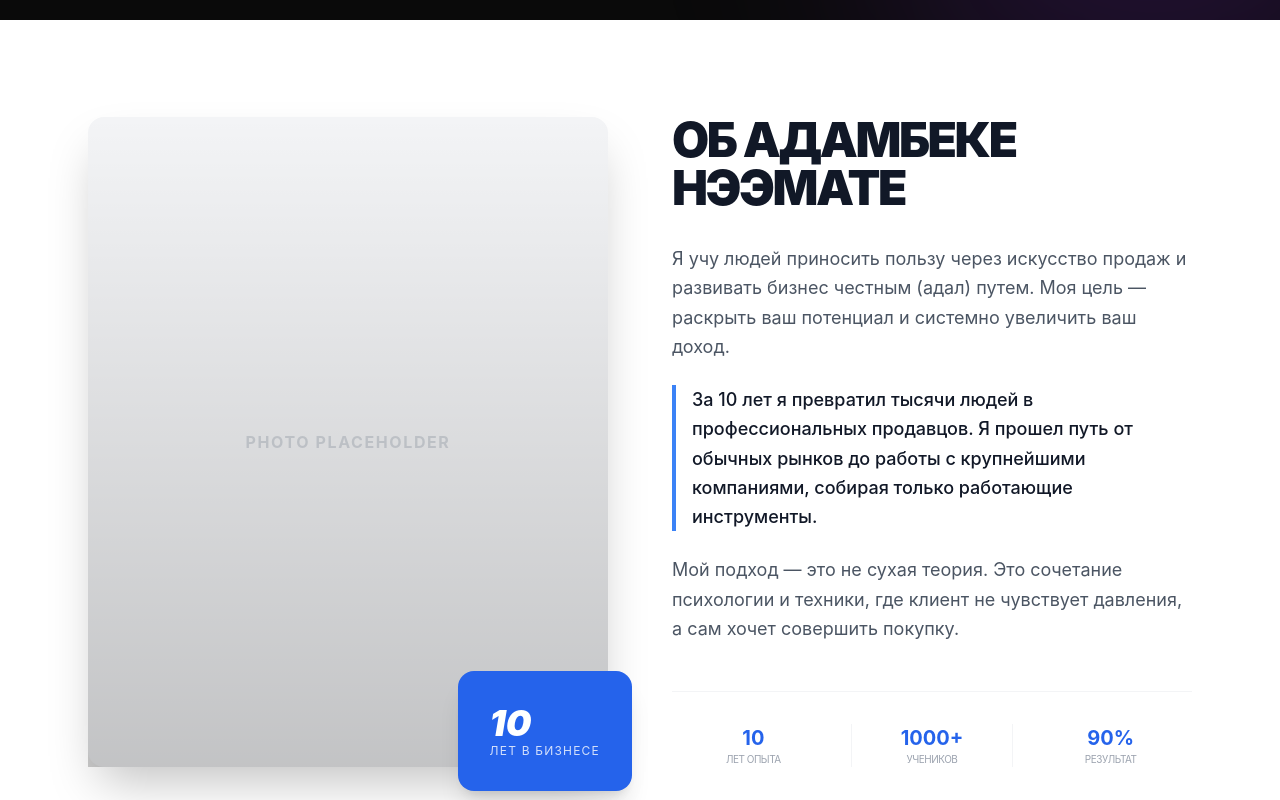
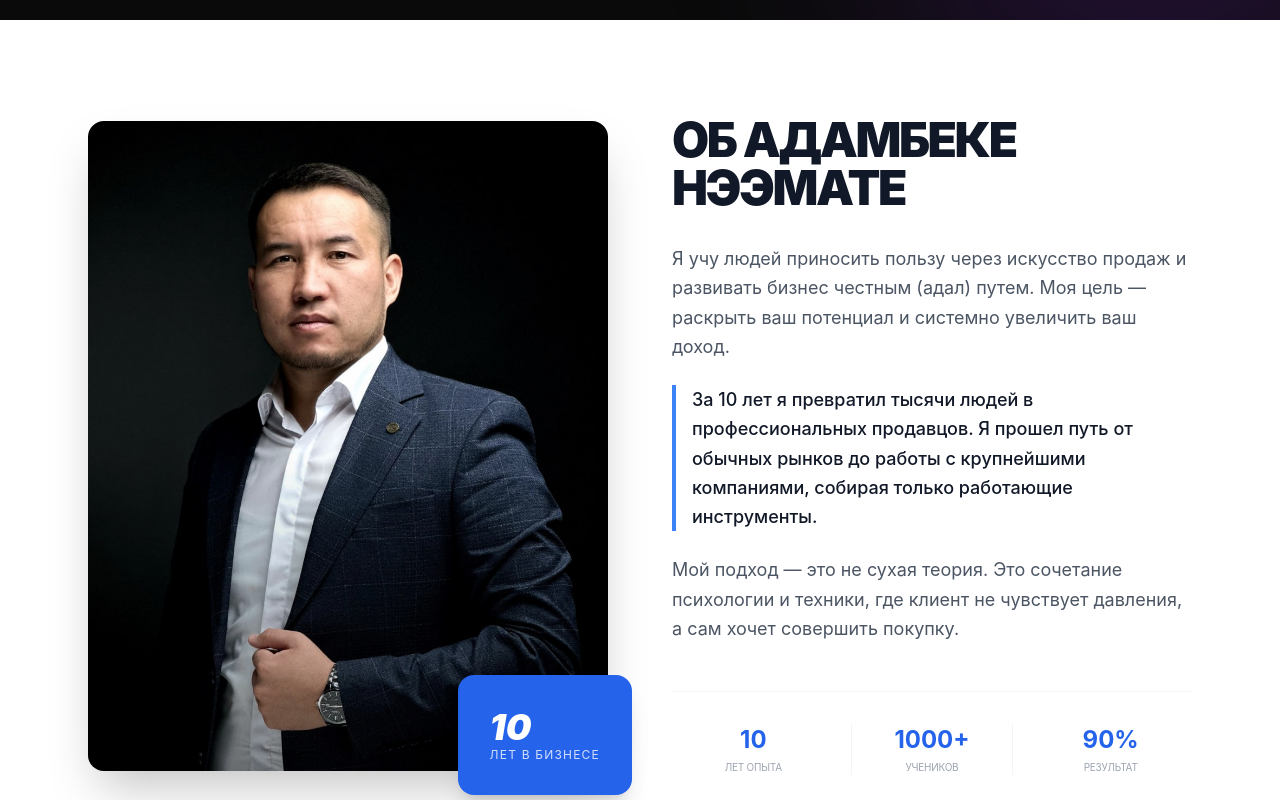
Before and after one commit to Abdulamitov-Mirbek/Adambek-nemad, a React (Vite) app: page / in a window 1280 px wide. Shown: the part 780-1580 px from the top of the page. Built offline with nearby package versions, Linux system fonts and the light colour scheme.

Commit message:
fead: photo addamber

```diff
--- a/src/sections/About.jsx
+++ b/src/sections/About.jsx
@@ -1,6 +1,9 @@
 import React, { useContext } from "react";
 import { motion } from "framer-motion";
 import { LanguageContext } from "../context/LanguageContext";
+
+// Импортируй фото вверху файла (убедись, что путь верный относительно этого файла)
+import adambekPhoto from "../assets/images/Photo.jpg";
 
 const content = {
   ru: {
@@ -17,7 +20,7 @@ const content = {
     stat3: "90% результат",
   },
   kg: {
-    title: "АДАМБЕК НЭЭМАТ ЖӨНҮНДӨ",
+    title: "АДАМБЕК Нээмат ЖӨНҮНДӨ",
     description1:
       "Сатуу өнөрү аркылуу адамдарга пайда алып келүүнү жана бизнести адал жол менен өстүрүүнү үйрөтөм. Менин максатым — сиздин потенциалыңызды ачуу.",
     description2:
@@ -39,22 +42,28 @@ export const About = () => {
     <section id="about" className="scroll-mt-24 py-24 bg-white overflow-hidden">
       <div className="container-custom max-w-6xl mx-auto px-6">
         <div className="flex flex-col md:flex-row gap-16 items-center">
-          {/* Левая часть: Фото или визуал */}
+          {/* Левая часть: Фото */}
           <motion.div
             initial={{ opacity: 0, x: -50 }}
             whileInView={{ opacity: 1, x: 0 }}
             viewport={{ once: true }}
             className="w-full md:w-1/2 relative"
           >
-            <div className="aspect-[4/5] bg-gray-100 rounded-2xl overflow-hidden shadow-2xl">
-              {/* Сюда потом вставишь фото Адамбека */}
-              <div className="absolute inset-0 bg-gradient-to-t from-black/20 to-transparent" />
-              <div className="flex items-center justify-center h-full text-gray-300 font-bold uppercase tracking-widest">
-                Photo Placeholder
-              </div>
+            {/* Контейнер с заданными пропорциями 4:5 */}
+            <div className="relative aspect-[4/5] bg-gray-100 rounded-2xl overflow-hidden shadow-2xl z-0">
+              {/* Исправленный тег img */}
+              <img
+                src={adambekPhoto}
+                alt="Адамбек Нээмат"
+                className="absolute inset-0 w-full h-full object-cover object-center"
+              />
+
+              {/* Легкий градиент поверх фото для объема (по желанию можно убрать) */}
+              <div className="absolute inset-0 bg-gradient-to-t from-black/30 via-transparent to-transparent z-10" />
             </div>
+
             {/* Декоративная плашка с цифрой */}
-            <div className="absolute -bottom-6 -right-6 bg-blue-600 text-white p-8 rounded-2xl hidden md:block shadow-xl">
+            <div className="absolute -bottom-6 -right-6 bg-blue-600 text-white p-8 rounded-2xl hidden md:block shadow-xl z-20">
               <p className="text-4xl font-black italic">10</p>
               <p className="text-xs uppercase tracking-widest opacity-80">
                 {language === "ru" ? "Лет в бизнесе" : "Жыл бизнесте"}
@@ -68,7 +77,7 @@ export const About = () => {
               initial={{ opacity: 0, y: 20 }}
               whileInView={{ opacity: 1, y: 0 }}
               viewport={{ once: true }}
-              className="text-4xl md:text-5xl font-black mb-8 tracking-tighter text-gray-900"
+              className="text-4xl md:text-5xl font-black mb-8 tracking-tighter text-gray-900uppercase"
             >
               {t.title}
             </motion.h2>
@@ -101,26 +110,26 @@ export const About = () => {
             {/* Короткие факты */}
             <div className="mt-12 grid grid-cols-3 gap-4 border-t border-gray-100 pt-8">
               <div className="text-center">
-                <p className="text-xl font-bold text-blue-600">
+                <p className="text-2xl font-bold text-blue-600">
                   {t.stat1.split(" ")[0]}
                 </p>
-                <p className="text-[10px] uppercase text-gray-400 tracking-tighter">
+                <p className="text-[10px] uppercase text-gray-400 tracking-tight mt-1">
                   {t.stat1.split(" ").slice(1).join(" ")}
                 </p>
               </div>
               <div className="text-center border-x border-gray-100 px-2">
-                <p className="text-xl font-bold text-blue-600">
+                <p className="text-2xl font-bold text-blue-600">
                   {t.stat2.split(" ")[0]}
                 </p>
-                <p className="text-[10px] uppercase text-gray-400 tracking-tighter">
+                <p className="text-[10px] uppercase text-gray-400 tracking-tight mt-1">
                   {t.stat2.split(" ").slice(1).join(" ")}
                 </p>
               </div>
               <div className="text-center">
-                <p className="text-xl font-bold text-blue-600">
+                <p className="text-2xl font-bold text-blue-600">
                   {t.stat3.split(" ")[0]}
                 </p>
-                <p className="text-[10px] uppercase text-gray-400 tracking-tighter">
+                <p className="text-[10px] uppercase text-gray-400 tracking-tight mt-1">
                   {t.stat3.split(" ").slice(1).join(" ")}
                 </p>
               </div>
```
Also changed, not shown: src/assets/images/Photo.jpg (added).
